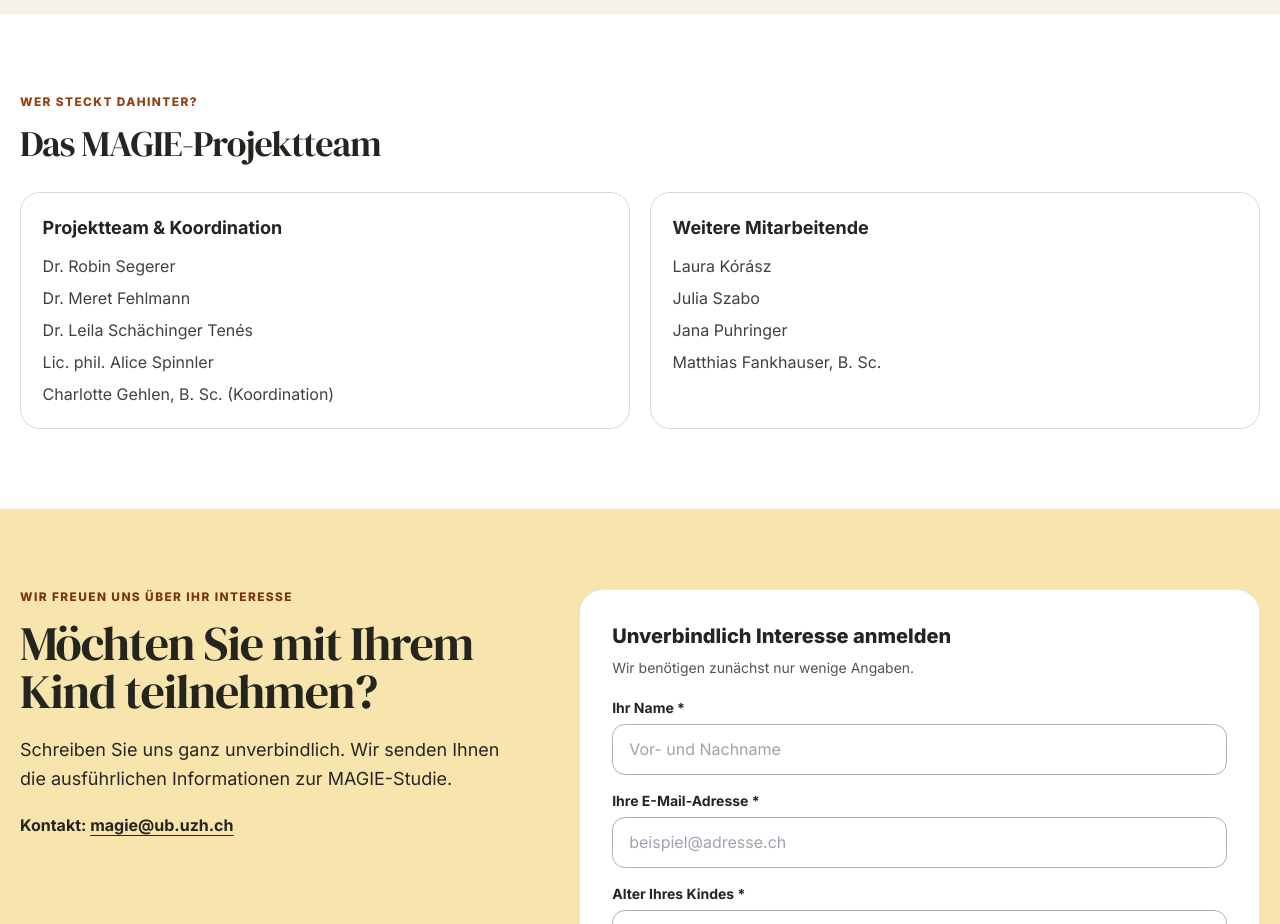
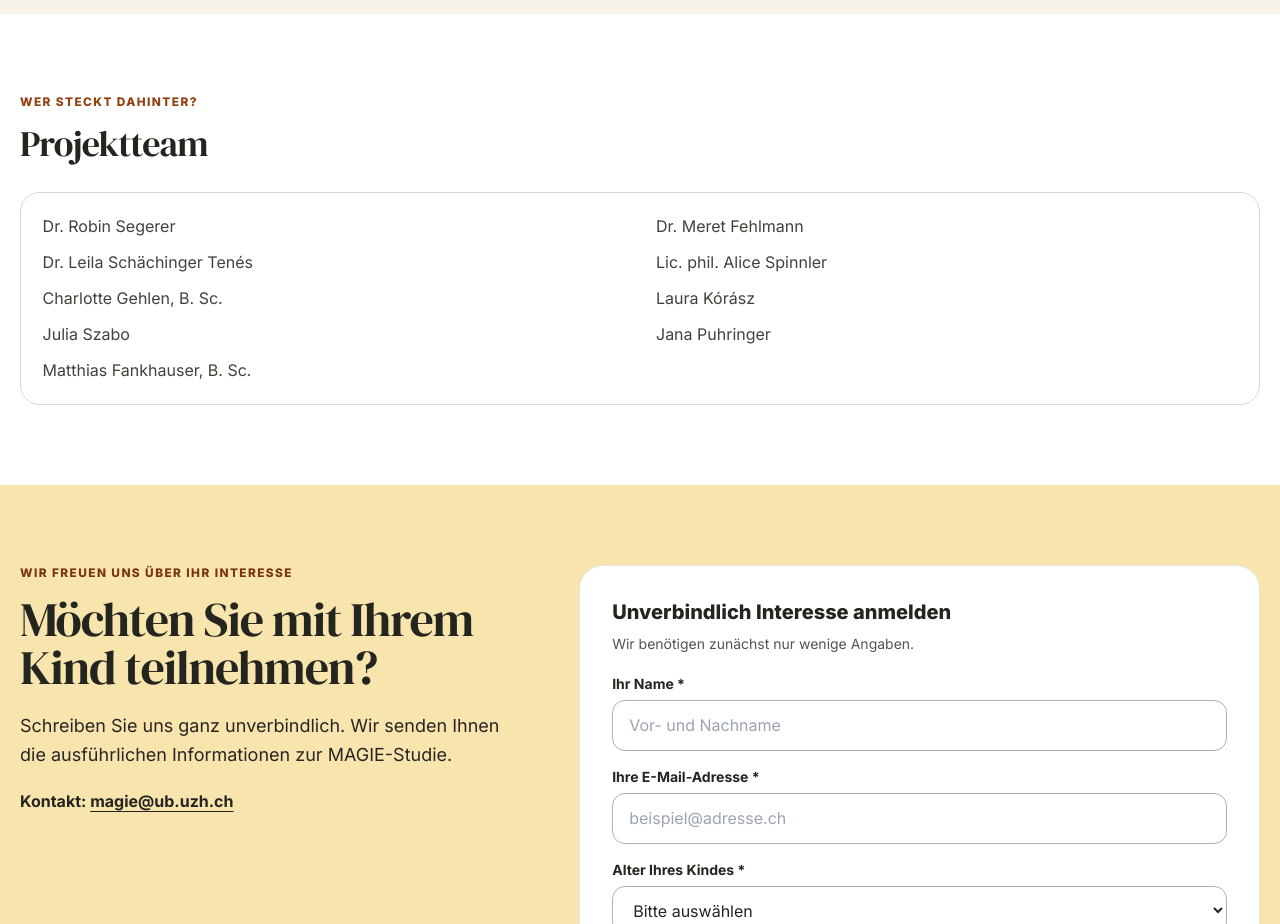
Before and after one commit to magie-projekt/magie-projekt.github.io, a plain HTML site: page index.html in a window 1280 px wide. Shown: the part 2920-3844 px from the top of the page. Drawn offline with nearby package versions, Linux system fonts and the light colour scheme.

Commit message:
Present MAGIE members in one project team list

```diff
--- a/index.html
+++ b/index.html
@@ -139,10 +139,19 @@
     <section id="team" class="bg-white">
       <div class="container px-5 py-14 md:py-20">
         <p class="eyebrow text-amber-800 mb-3">Wer steckt dahinter?</p>
-        <h2 class="display text-3xl md:text-4xl">Das MAGIE-Projektteam</h2>
-        <div class="grid md:grid-cols-2 gap-5 mt-7">
-          <div class="feature-card"><h3 class="font-bold text-lg mb-3">Projektteam & Koordination</h3><ul class="space-y-2 text-stone-700"><li>Dr. Robin Segerer</li><li>Dr. Meret Fehlmann</li><li>Dr. Leila Schächinger Tenés</li><li>Lic. phil. Alice Spinnler</li><li>Charlotte Gehlen, B. Sc. (Koordination)</li></ul></div>
-          <div class="feature-card"><h3 class="font-bold text-lg mb-3">Weitere Mitarbeitende</h3><ul class="space-y-2 text-stone-700"><li>Laura Kórász</li><li>Julia Szabo</li><li>Jana Puhringer</li><li>Matthias Fankhauser, B. Sc.</li></ul></div>
+        <h2 class="display text-3xl md:text-4xl">Projektteam</h2>
+        <div class="feature-card mt-7">
+          <ul class="grid md:grid-cols-2 gap-x-8 gap-y-3 text-stone-700">
+            <li>Dr. Robin Segerer</li>
+            <li>Dr. Meret Fehlmann</li>
+            <li>Dr. Leila Schächinger Tenés</li>
+            <li>Lic. phil. Alice Spinnler</li>
+            <li>Charlotte Gehlen, B. Sc.</li>
+            <li>Laura Kórász</li>
+            <li>Julia Szabo</li>
+            <li>Jana Puhringer</li>
+            <li>Matthias Fankhauser, B. Sc.</li>
+          </ul>
         </div>
       </div>
     </section>
```
